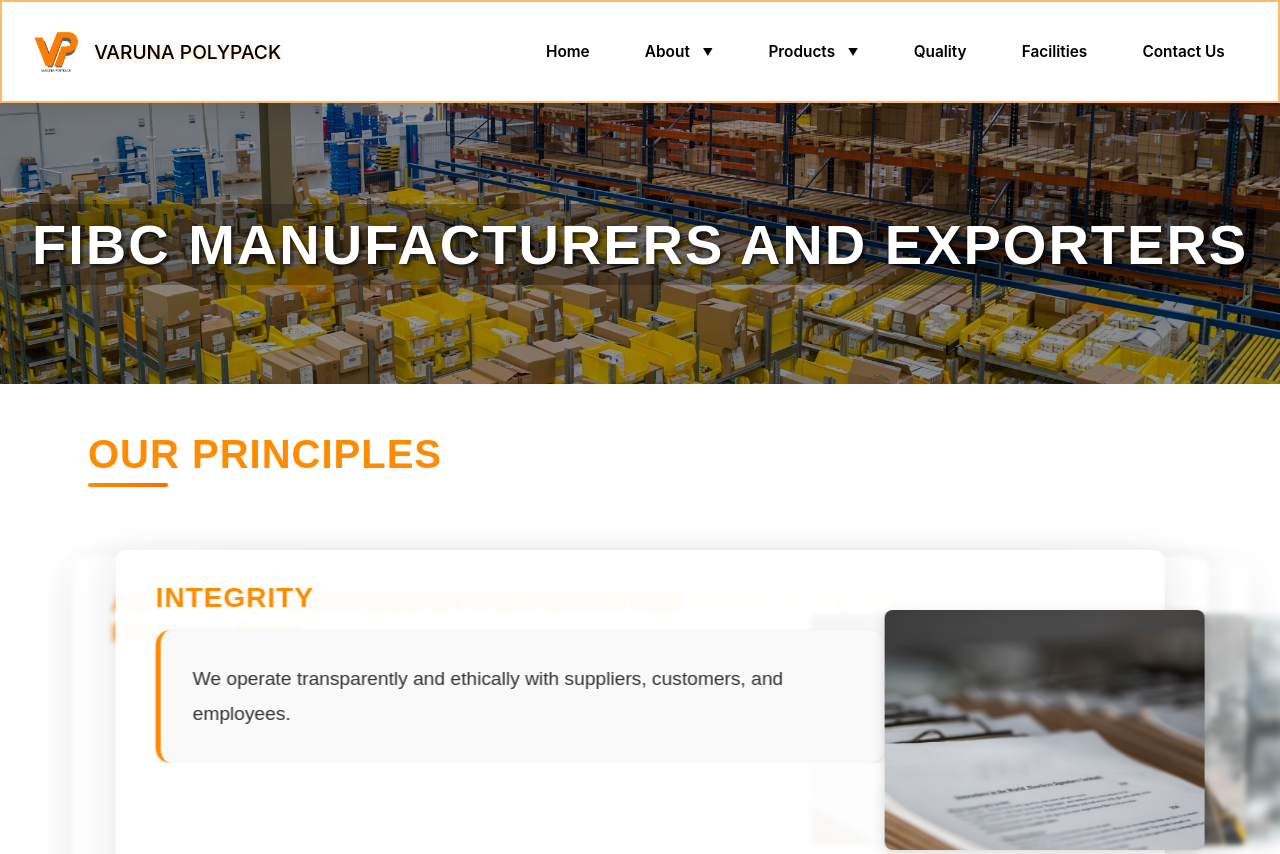
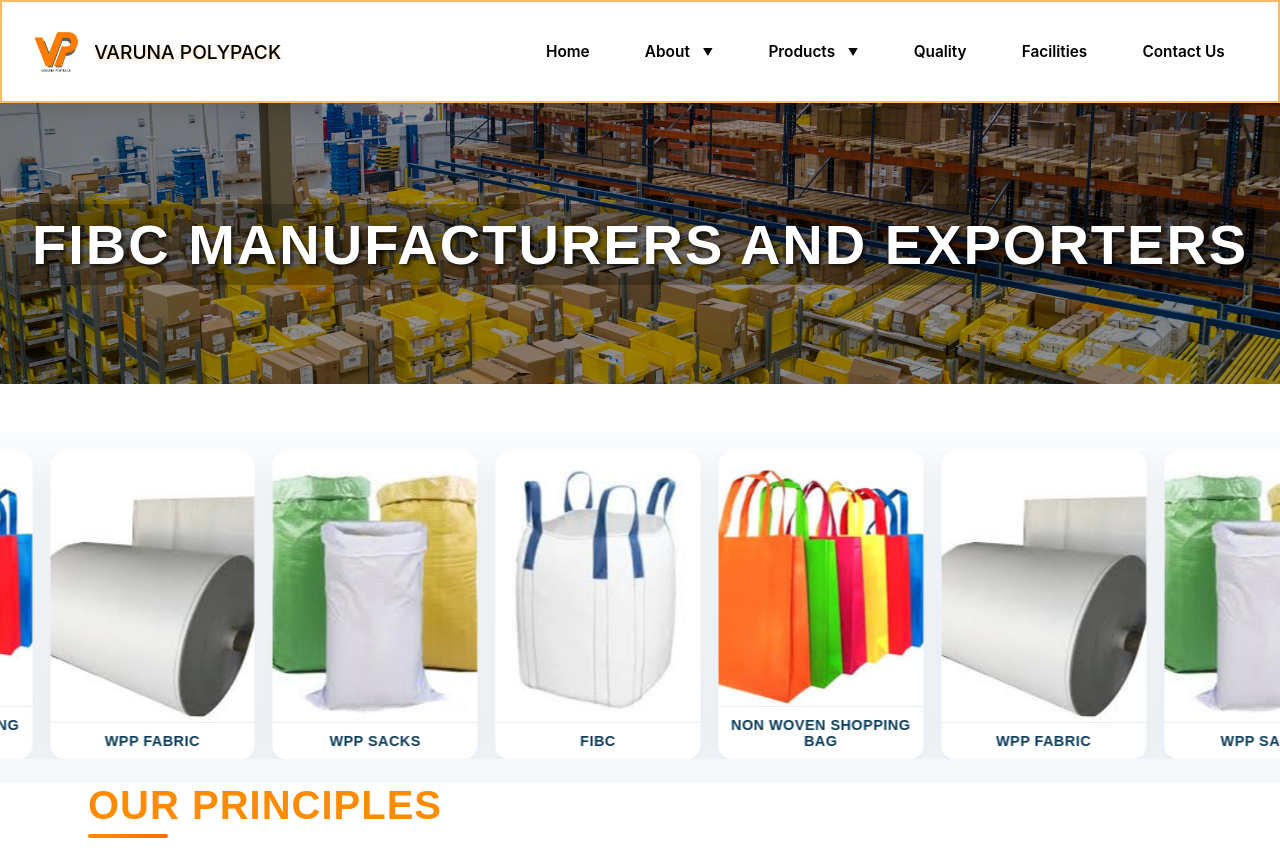
Before and after one commit to bhanupra7ap/factorySite, a React (Vite) app: page / in a window 1280 px wide. Shown: the top 854 px of the page. Built offline with nearby package versions, Linux system fonts and the light colour scheme.

Commit message:
add: bags images on top

```diff
--- a/src/pages/Home.css
+++ b/src/pages/Home.css
@@ -26,6 +26,101 @@
   max-width: 1200px;
   margin: 2rem auto;
   padding: 0 1rem;
+}
+
+/* Full-bleed helper to span entire viewport width */
+.full-bleed {
+  width: 100vw;
+  position: relative;
+  left: 50%;
+  right: 50%;
+  margin-left: -50vw;
+  margin-right: -50vw;
+}
+
+/* Bags slider - continuous auto-scrolling portrait cards */
+.bags-slider {
+  /* Give some breathing space similar to hero, but slimmer */
+  background: linear-gradient(180deg, #f9fbfd 0%, #f3f8fc 100%);
+  padding: 1.25rem 0 1.5rem 0;
+}
+.bags-slider-inner {
+  overflow: hidden;
+  position: relative;
+  /* Ensure the container has height even though lanes are absolutely positioned */
+  height: clamp(240px, 24vw, 390px);
+}
+
+/* Two-lane continuous marquee: each lane moves its own width to the left.
+   The second lane starts offset so there is always content on screen. */
+.bags-lane {
+  --start: 0%;
+  position: absolute;
+  inset: 0 auto 0 0; /* pin to left, full height */
+  transform: translateX(var(--start));
+  animation: bags-lane-scroll 38s linear infinite;
+  will-change: transform;
+}
+.bags-lane.clone {
+  --start: 100%;
+}
+
+.bags-row {
+  display: flex;
+  gap: 18px;
+  width: max-content;
+  padding: 0 18px;
+}
+
+@keyframes bags-lane-scroll {
+  0%   { transform: translateX(var(--start)); }
+  100% { transform: translateX(calc(-100% + var(--start))); }
+}
+
+.bag-card {
+  background: #ffffff;
+  border-radius: 14px;
+  box-shadow: 0 10px 28px rgba(2,30,52,0.08);
+  overflow: hidden;
+  display: flex;
+  flex-direction: column;
+  align-items: stretch;
+  justify-content: flex-start;
+  width: clamp(160px, 16vw, 260px); /* portrait width */
+  aspect-ratio: 2 / 3; /* portrait shape */
+}
+
+.bag-media {
+  position: relative;
+  flex: 1 1 auto;
+}
+
+.bag-img {
+  position: absolute;
+  inset: 0;
+  width: 100%;
+  height: 100%;
+  object-fit: cover;
+}
+
+.bag-caption {
+  flex: 0 0 auto;
+  padding: 10px 12px;
+  font-weight: 700;
+  font-size: 0.9rem;
+  letter-spacing: 0.5px;
+  text-align: center;
+  color: #0b3b5a;
+  border-top: 1px solid rgba(11,59,90,0.08);
+  background: rgba(255,255,255,0.96);
+}
+
+@media (max-width: 760px) {
+  .bags-lane { animation-duration: 28s; }
+  .bags-row { gap: 14px; padding: 0 14px; }
+  .bags-slider-inner { height: clamp(195px, 57vw, 300px); }
+  .bag-card { width: clamp(130px, 38vw, 200px); border-radius: 10px; }
+  .bag-caption { font-size: 0.8rem; padding: 8px 10px; }
 }
 
 .what-we-do-section {
--- a/src/pages/Home.tsx
+++ b/src/pages/Home.tsx
@@ -4,7 +4,7 @@ import facilitiesImg from "../assets/facilities-header.avif";
 import qualityImg from "../assets/quality-header.avif";
 import nonWovenImg from "../assets/non-woven-header.avif";
 import wppFabricImg from "../assets/wpp-fabric-header.avif";
-import { useEffect, useRef, useState } from "react";
+import { useEffect, useMemo, useRef, useState } from "react";
 import foodLogo from "../assets/industries/food.png";
 import agricultureLogo from "../assets/industries/agriculture.png";
 import chemicalLogo from "../assets/industries/chemical.png";
@@ -107,6 +107,9 @@ const Home = () => {
       >
         <h1 className="header-title">FIBC manufacturers and exporters</h1>
       </div>
+
+      {/* Full-bleed auto-scrolling bags slider (appears right before Our Principles) */}
+      <BagsSlider />
 
       <div className="content">
         <section className="gallery-section">
@@ -241,3 +244,97 @@ const Home = () => {
 };
 
 export default Home;
+
+// --- Bags Slider Component ---
+type BagItem = { url: string; caption: string };
+
+const BagsSlider = () => {
+  // Load all images from assets/bags and create captions from filenames
+  const items: BagItem[] = useMemo(() => {
+    // Vite glob import for static assets as URLs (updated to use query/import per deprecation notice)
+    const modules = import.meta.glob("../assets/bags/*", {
+      eager: true,
+      query: "?url",
+      import: "default",
+    }) as Record<string, string>;
+
+    const list = Object.entries(modules)
+      .sort(([a], [b]) => a.localeCompare(b))
+      .map(([path, url]) => {
+        const file = path.split("/").pop() || "";
+        const base = file.replace(/\.[^/.]+$/, "");
+        const caption = base.replace(/[-_]+/g, " ").toUpperCase();
+        return { url, caption };
+      });
+    return list;
+  }, []);
+
+  if (!items.length) return null;
+
+  // Determine how many repetitions are needed to ensure each lane is wider than the viewport
+  const containerRef = useRef<HTMLDivElement | null>(null);
+  const rowRef = useRef<HTMLDivElement | null>(null);
+  const [repeatCount, setRepeatCount] = useState<number>(3);
+
+  useEffect(() => {
+    const measure = () => {
+      const container = containerRef.current;
+      const row = rowRef.current;
+      if (!container || !row) return;
+      const containerWidth = container.clientWidth;
+      const rowWidth = row.scrollWidth; // width for a single set of items
+      if (containerWidth && rowWidth) {
+        // Aim for each lane to be at least 1.5x container width for safe coverage
+        const needed = Math.ceil((containerWidth * 1.5) / rowWidth);
+        const clamped = Math.max(2, Math.min(8, needed));
+        setRepeatCount(clamped);
+      }
+    };
+    measure();
+    const ro = new ResizeObserver(() => measure());
+    if (containerRef.current) ro.observe(containerRef.current);
+    return () => ro.disconnect();
+  }, [items.length]);
+
+  const laneItems = useMemo(() => {
+    const list: BagItem[] = [];
+    for (let i = 0; i < repeatCount; i++) list.push(...items);
+    return list;
+  }, [items, repeatCount]);
+
+  // Render helper for cards
+  const renderCards = (list: BagItem[], keyPrefix: string) => (
+    list.map((it, idx) => (
+      <figure className="bag-card" key={`${keyPrefix}-${idx}`}>
+        <div className="bag-media">
+          <img src={it.url} alt={it.caption} className="bag-img" />
+        </div>
+        <figcaption className="bag-caption">{it.caption}</figcaption>
+      </figure>
+    ))
+  );
+
+  // Two-lane marquee: two identical lanes slide left; the second starts offset,
+  // ensuring a continuous loop without any blank gaps at the seam.
+  return (
+    <section className="bags-slider full-bleed" aria-label="Product bags showcase">
+      <div className="bags-slider-inner" aria-hidden="true" ref={containerRef}>
+        {/* Measurement row (one copy) to compute widths; visually identical to lane rows */}
+        <div className="bags-row bags-row-measure" ref={rowRef} style={{ position: 'absolute', visibility: 'hidden', pointerEvents: 'none' }}>
+          {renderCards(items, "measure")}
+        </div>
+
+        <div className="bags-lane">
+          <div className="bags-row">
+            {renderCards(laneItems, "lane-a")}
+          </div>
+        </div>
+        <div className="bags-lane clone">
+          <div className="bags-row">
+            {renderCards(laneItems, "lane-b")}
+          </div>
+        </div>
+      </div>
+    </section>
+  );
+};
```
Also changed, not shown: src/assets/bags/non-woven-shopping-bag.jpeg (renamed from src/assets/bags/non-woven-shopping.jpeg).
